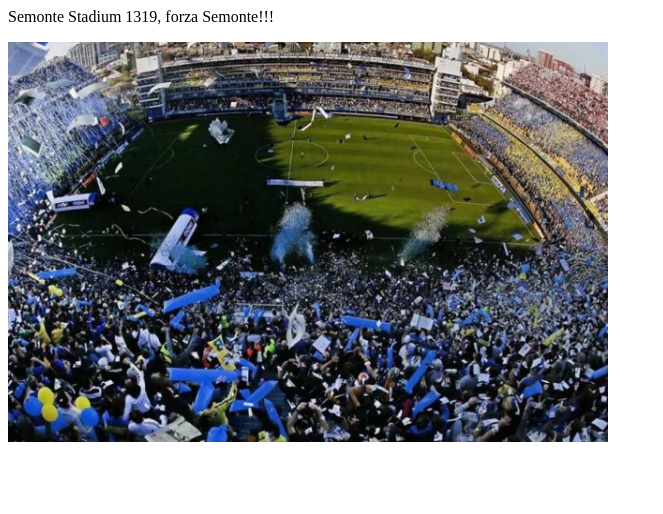
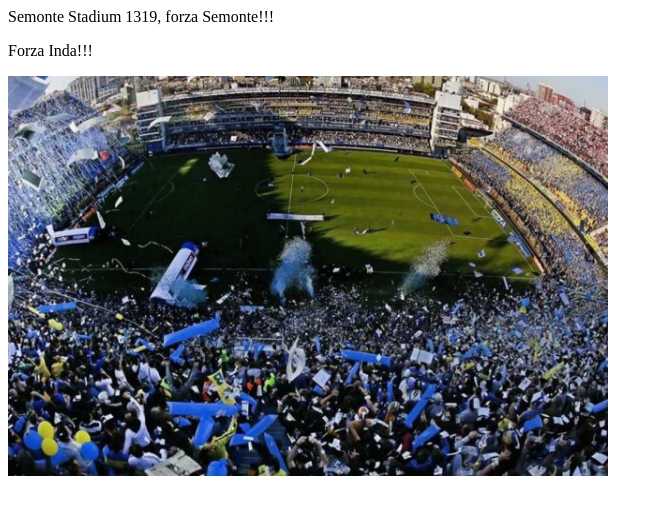
Before and after one commit to RiccardoPicciolini/SitoWeb, a plain HTML site: page index.html in a window 1280 px wide. Shown: the whole page, without its empty margins (0-663 px from the left). Drawn offline with Linux system fonts and the light colour scheme.

Commit message:
Update index.html

```diff
--- a/index.html
+++ b/index.html
@@ -2,6 +2,7 @@
 <head> </head>
 <body>
 <p> Semonte Stadium 1319, forza Semonte!!!</p>
+<p> Forza Inda!!!<p>
 <img src="semonte.jpg"  alt="Semonte Stadium" height="400" width="600"> </img>
 </body>
 </html>
```
